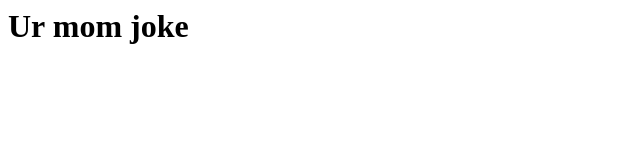
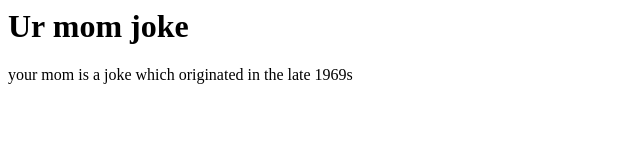
Before and after one commit to MeowyTheMan/MeowyTheMan.github.io, a plain HTML site: page index.html in a window 1280 px wide. Shown: the whole page, without its empty margins (0-640 px from the left). Drawn offline with Linux system fonts and the light colour scheme.

Commit message:
Update index.html
added some text regarding ur mom

```diff
--- a/index.html
+++ b/index.html
@@ -4,5 +4,6 @@
 	<h1> Ur mom joke </h1>
 </head>
 <body>
+	<p1> your mom is a joke which originated in the late 1969s </p1>
 </body>
 </html>
```
